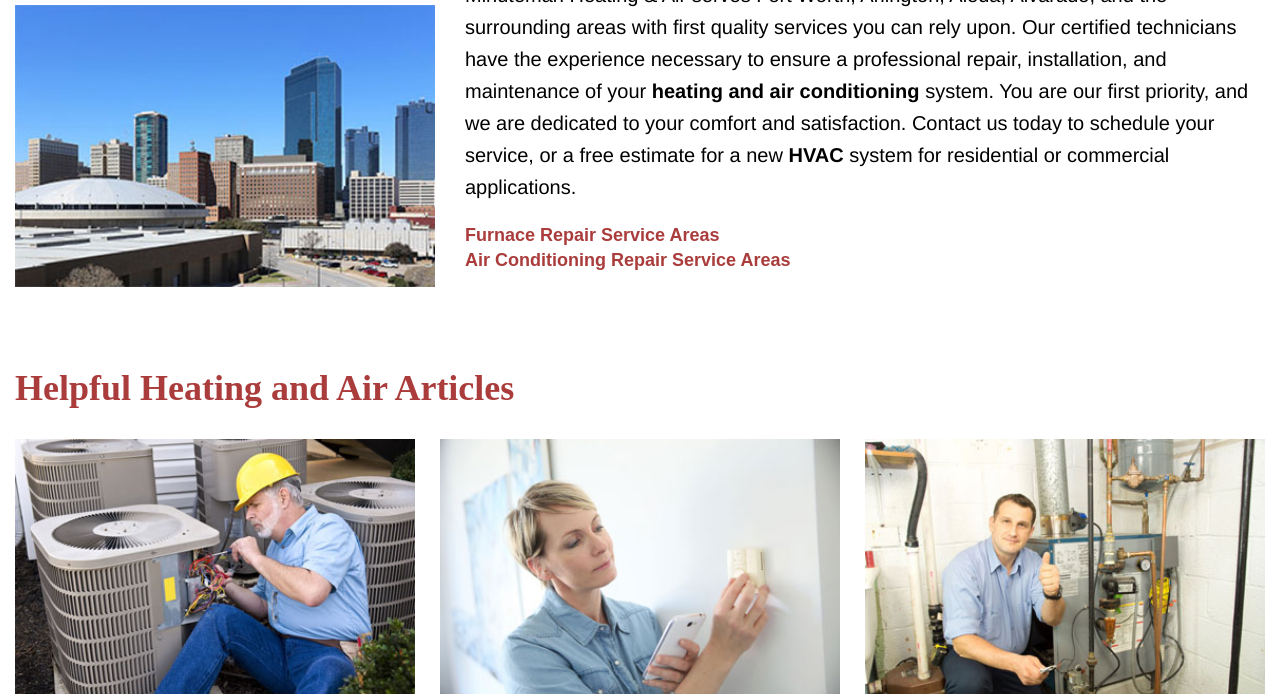
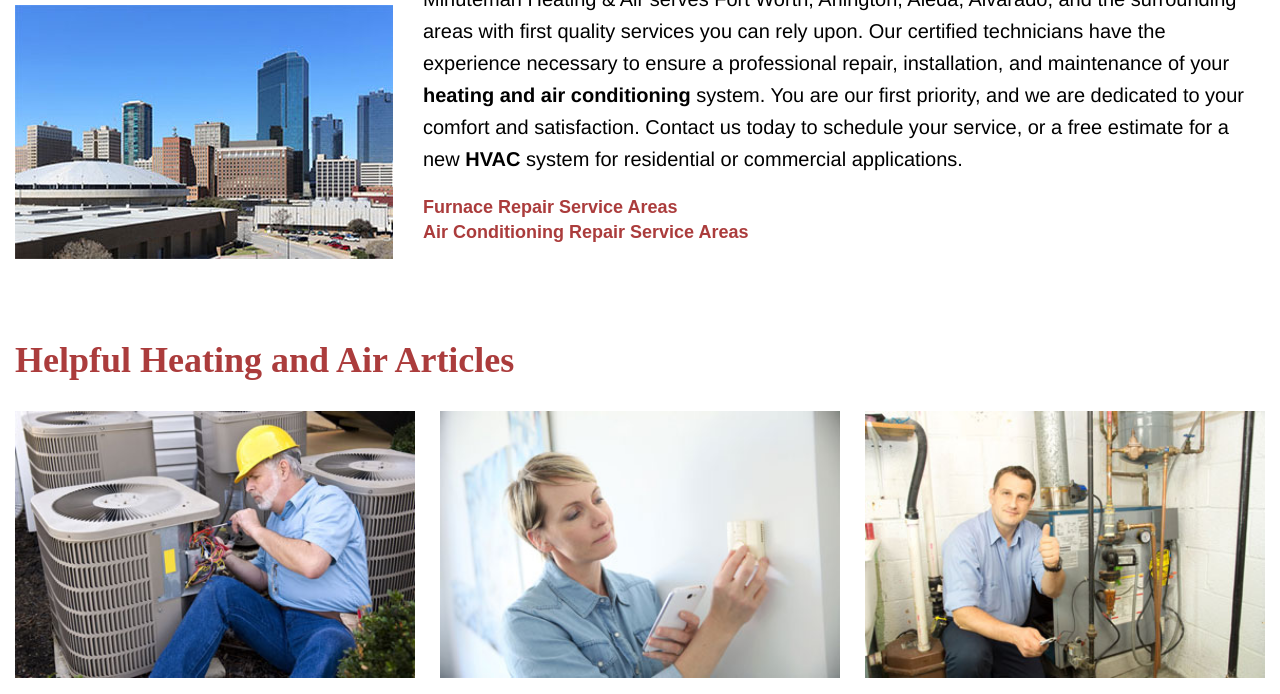
Before and after one commit to first-service/divya-assessment, a plain HTML site: page index.html in a window 1280 px wide. Shown: the part 406-1100 px from the top of the page. Drawn offline with Linux system fonts and the light colour scheme.

Commit message:
index.html

```diff
--- a/index.html
+++ b/index.html
@@ -83,7 +83,7 @@
             gap: 30px;
             align-items: center;
             justify-content: center;
-            max-width: 1310px;
+            max-width: 100%;
             margin: 0 auto;
         }
 
@@ -93,8 +93,8 @@
         }
 
         .service-text {
-            max-width: 800px;
-            margin-top: -60px;
+            max-width: 100%;
+            margin-top: -57px;
         }
 
         .service-text p {
```
